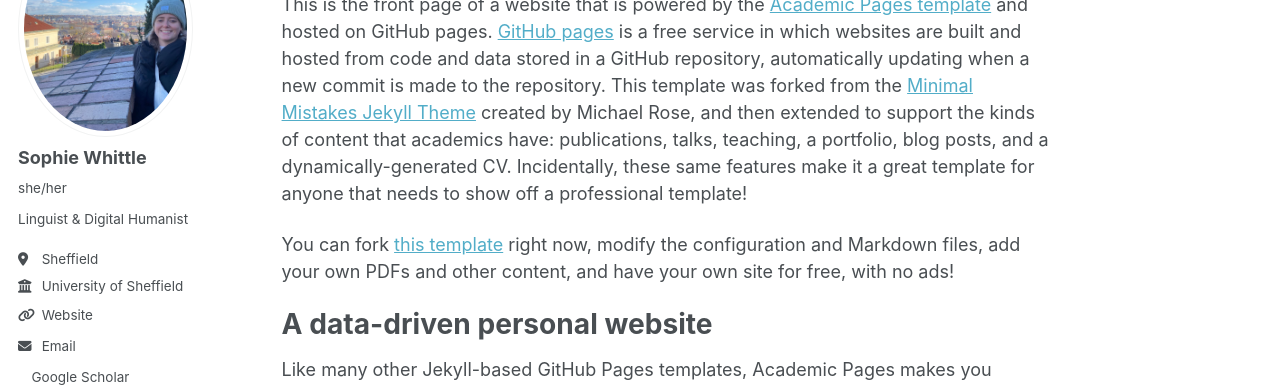
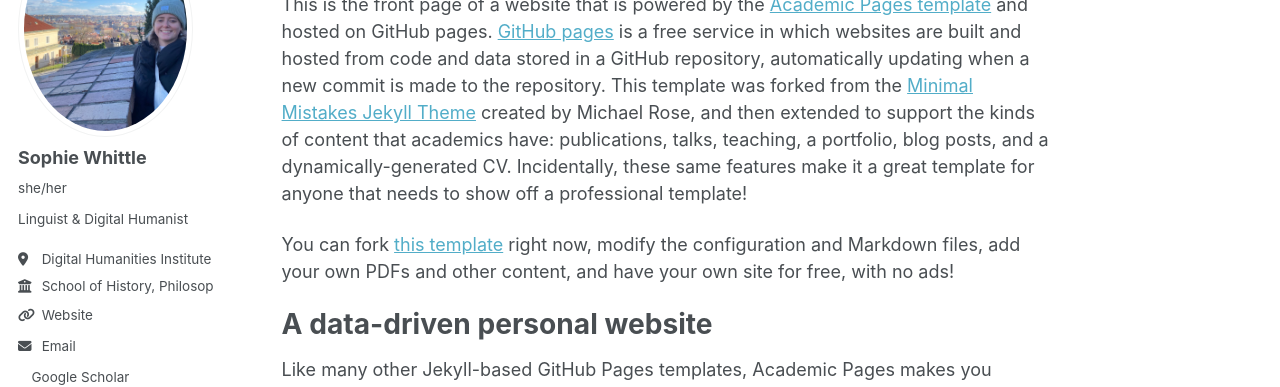
Before and after one commit to sophiewhittle/sophiewhittle.github.io, a Jekyll site: the page built from _pages/about.md, in a window 1280 px wide. Shown: the part 180-567 px from the top of the page. Built offline with Jekyll 4.4.1, drawn with Linux system fonts in a browser that asks for light colours; a style sheet for code colours, icons or effects is not loaded.

Commit message:
Update _config.yml

```diff
--- a/_config.yml
+++ b/_config.yml
@@ -27,8 +27,8 @@ author:
   name             : "Sophie Whittle"
   pronouns         : "she/her"
   bio              : "Linguist & Digital Humanist"
-  location         : "Sheffield"
-  employer         : "University of Sheffield"
+  location         : "Digital Humanities Institute"
+  employer         : "School of History, Philosophy & Digital Humanities, University of Sheffield"
   uri              : "https://www.dhi.ac.uk/whittle/"
   email            : "sophie.whittle@sheffield.ac.uk"
 
```
